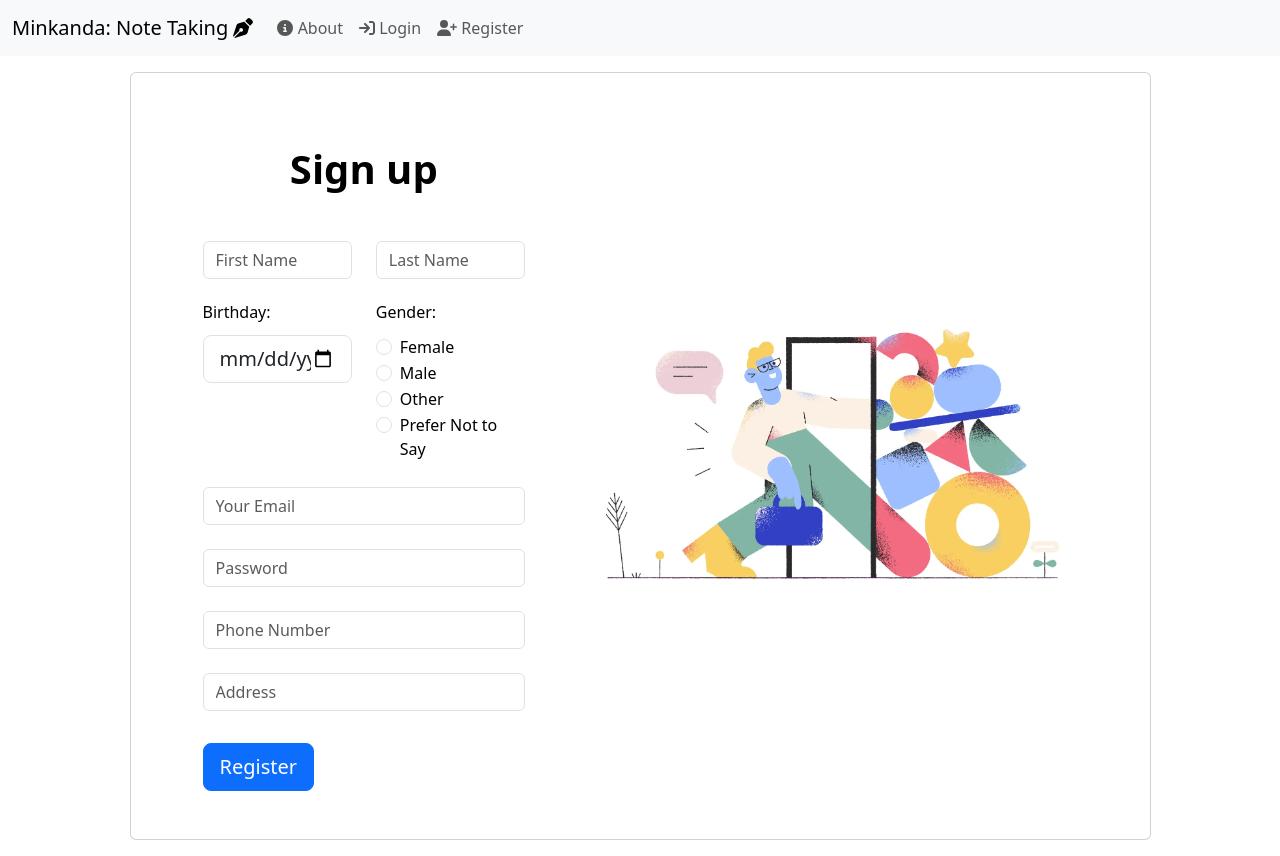
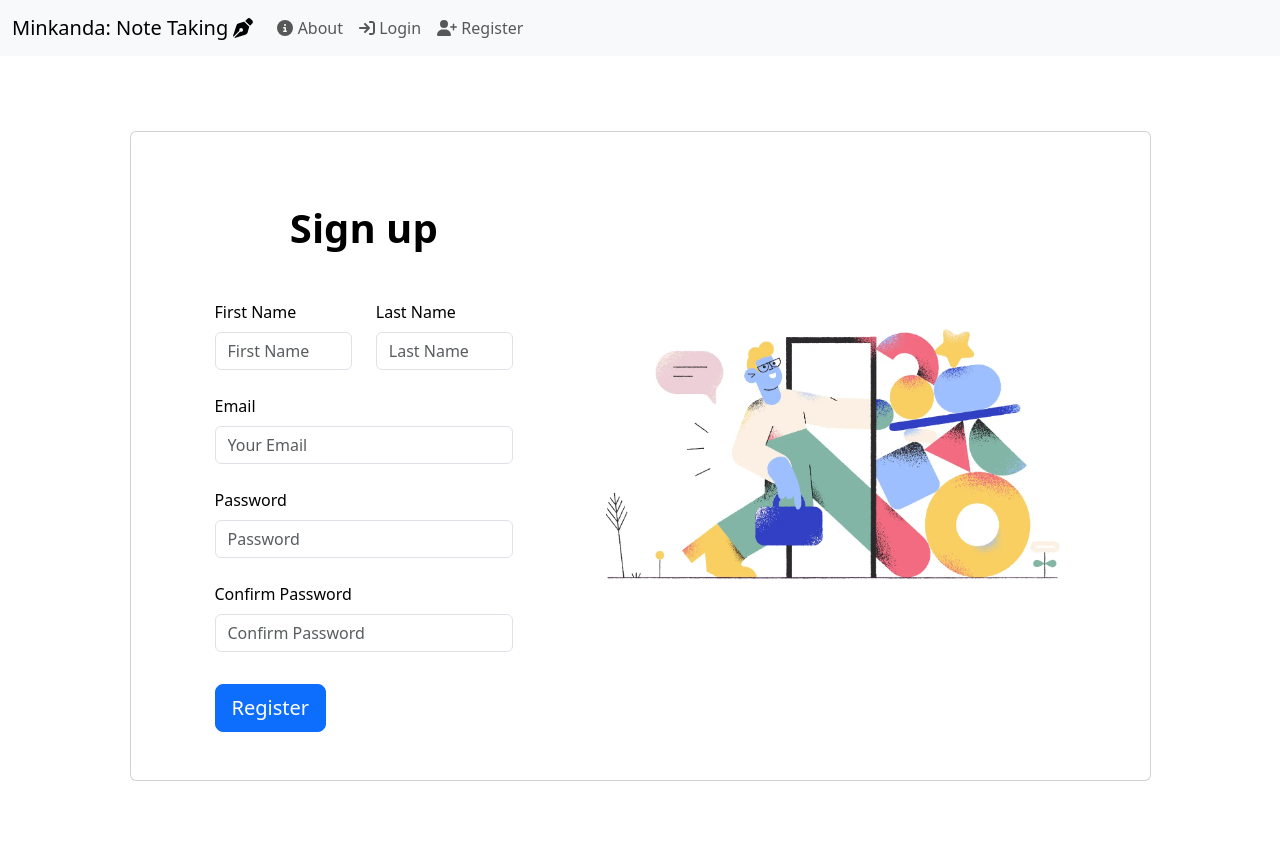
Before and after one commit to helenapedro/minkanda-frontend, a React (Create React App) app: page /register in a window 1280 px wide. Built offline with nearby package versions, Linux system fonts and the light colour scheme; what aws-rum-web would draw is missing.

Commit message:
new commit

```diff
--- a/src/forms/registerForm.jsx
+++ b/src/forms/registerForm.jsx
@@ -1,142 +1,112 @@
-import Gender from './Gender';
-import styles from './Forms.module.css';
-// import { FontAwesomeIcon } from '@fortawesome/react-fontawesome';
-// import { faUser, faCalendar, faGenderless,  } from '@fortawesome/free-solid-svg-icons';
+import React, { useState } from 'react';
+import { Container, Row, Col, Form, Button, Spinner } from 'react-bootstrap';
 
-const registerForm = (
+const RegisterForm = ({
      handleSubmit,
      email, setEmail,
      password, setPassword,
      firstname, setFirstname,
      lastname, setLastname,
-     birthday, setBirthday,
-     gender, setGender,
-     phoneNumber, setPhoneNumber,
-     address, setAddress,
      isLoading
-) => {
+}) => {
+     const [confirmPassword, setConfirmPassword] = useState('');
+     const [passwordMatchError, setPasswordMatchError] = useState('');
+
+     const handlePasswordChange = (e) => {
+          setPassword(e.target.value);
+          if (confirmPassword !== e.target.value) {
+               setPasswordMatchError('Passwords do not match');
+          } else {
+               setPasswordMatchError('');
+          }
+     };
+
+     const handleConfirmPasswordChange = (e) => {
+          setConfirmPassword(e.target.value);
+          if (password !== e.target.value) {
+               setPasswordMatchError('Passwords do not match');
+          } else {
+               setPasswordMatchError('');
+          }
+     };
+
      return (
-          <form className='mx-1 mx-md-4' onSubmit={handleSubmit}>
-               <div className='row'>
-                    <div className="col-md-6 mb-4">
-                         {/* <FontAwesomeIcon className='fa-lg fa-fw' icon={faUser} /> */}
-                         <div data-mdb-input-init className="form-outline flex-fill mb-0">
-                              <input
+          <Container>
+               <Form className="mx-1 mx-md-4" onSubmit={handleSubmit}>
+                    <Row>
+                         <Col md={6} className="mb-4">
+                              <Form.Group controlId="firstname">
+                                   <Form.Label>First Name</Form.Label>
+                                   <Form.Control
                                         type="text"
-                              id="form3Example1c"
                                         placeholder="First Name"
-                              className="form-control"
                                         value={firstname}
                                         onChange={(e) => setFirstname(e.target.value)}
                                         required
                                         autoComplete="given-name"
                                    />
-                         </div>
-                    </div>
-                    <div className="col-md-6 mb-4">
-                         {/* <FontAwesomeIcon className='fa-lg me-3 fa-fw' icon={faUser} /> */}
-                         <div className="form-outline flex-fill mb-0">
-                              <input
+                              </Form.Group>
+                         </Col>
+                         <Col md={6} className="mb-4">
+                              <Form.Group controlId="lastname">
+                                   <Form.Label>Last Name</Form.Label>
+                                   <Form.Control
                                         type="text"
-                              id="lastname"
-                              placeholder='Last Name'
-                              className="form-control"
+                                        placeholder="Last Name"
                                         value={lastname}
                                         onChange={(e) => setLastname(e.target.value)}
                                         required
                                         autoComplete="family-name"
                                    />
-                         </div>
-                    </div>
-               </div>
-               <div  className='row'>
-                    <div className="col-md-6 mb-4 align-items-center">
-                         {/* <FontAwesomeIcon className='fa-lg fa-fw' icon={faCalendar} /> */}
-                         <h6 className="mb-2 pb-1">Birthday: </h6>
-                         <div className="form-outline datepicker w-100">
-                              <input
-                              type="date"
-                              id="birthdayDate"
-                              className="form-control form-control-lg"
-                              value={birthday}
-                              onChange={(e) => setBirthday(e.target.value)}
-                              required
-                              />
-                         </div>
-                    </div>
-                    {/* <FontAwesomeIcon className='fa-lg fa-fw' icon={faGenderless} /> */}
-                    <Gender gender={gender} setGender={setGender} />
-               </div>
-               <div className="d-flex flex-row align-items-center mb-4">
-                    {/* <i className="fas fa-envelope fa-lg me-3 fa-fw"></i> */}
-                    <div className="form-outline flex-fill mb-0">
-                         <input
+                              </Form.Group>
+                         </Col>
+                    </Row>
+                    <Form.Group className="mb-4" controlId="email">
+                         <Form.Label>Email</Form.Label>
+                         <Form.Control
                               type="email"
-                              id="email"
-                              className="form-control"
-                              placeholder='Your Email'
+                              placeholder="Your Email"
                               value={email}
                               onChange={(e) => setEmail(e.target.value)}
                               required
                               autoComplete="email"
                          />
-                    </div>
-               </div>
-               <div className="d-flex flex-row align-items-center mb-4">
-                    {/* <i className="fas fa-lock fa-lg me-3 fa-fw"></i> */}
-                    <div className="form-outline flex-fill mb-0">
-                         <input
+                    </Form.Group>
+                    <Form.Group className="mb-4" controlId="password">
+                         <Form.Label>Password</Form.Label>
+                         <Form.Control
                               type="password"
-                              id="password"
-                              className="form-control"
-                              placeholder='Password'
+                              placeholder="Password"
                               value={password}
-                              onChange={(e) => setPassword(e.target.value)}
+                              onChange={handlePasswordChange}
                               required
                               autoComplete="new-password"
                          />
+                    </Form.Group>
+                    <Form.Group className="mb-4" controlId="confirmPassword">
+                         <Form.Label>Confirm Password</Form.Label>
+                         <Form.Control
+                              type="password"
+                              placeholder="Confirm Password"
+                              value={confirmPassword}
+                              onChange={handleConfirmPasswordChange}
+                              required
+                         />
+                         {passwordMatchError && <Form.Text className="text-danger">{passwordMatchError}</Form.Text>}
+                    </Form.Group>
+                    <div className="text-center text-lg-start mt-4 pt-2">
+                         <Button
+                              type="submit"
+                              variant="primary"
+                              size="lg"
+                              disabled={isLoading || passwordMatchError !== ''}
+                         >
+                              {isLoading ? <Spinner as="span" animation="border" size="sm" role="status" aria-hidden="true" /> : 'Register'}
+                         </Button>
                     </div>
-               </div>
-               <div className="d-flex flex-row align-items-center mb-4">
-                    {/* <i className="fas fa-phone fa-lg me-3 fa-fw"></i> */}
-                    <div className="form-outline flex-fill mb-0">
-                         <input
-                         type="tel"
-                         id="phoneNumber"
-                         className="form-control"
-                         placeholder="Phone Number"
-                         value={phoneNumber}
-                         onChange={(e) => setPhoneNumber(e.target.value)}
-                         autoComplete="tel"
-                         />
-                    </div>
-               </div>
-               <div className="d-flex flex-row align-items-center mb-4">
-                    {/* <i className="fas fa-home fa-lg me-3 fa-fw"></i> */}
-                    <div className="form-outline flex-fill mb-0">
-                         <input
-                         type="text"
-                         id="address"
-                         className="form-control"
-                         placeholder="Address"
-                         value={address}
-                         onChange={(e) => setAddress(e.target.value)}
-                         required
-                         autoComplete="address-line1"
-                         />
-                    </div>
-               </div>
-               <div className="text-center text-lg-start mt-4 pt-2">
-                    <button
-                         type="submit"
-                         className={`${styles.button} btn btn-primary btn-lg`}
-                         disabled={isLoading}
-                    >
-                         {isLoading ? 'Registering' : 'Register'}
-                    </button>
-               </div>
-          </form>
+               </Form>
+          </Container>
      );
-}
+};
 
-export default registerForm;
+export default RegisterForm;
--- a/src/pages/Register/Register.jsx
+++ b/src/pages/Register/Register.jsx
@@ -2,34 +2,22 @@ import React, { useState } from 'react';
 import { registerUser } from '../../services/auth';
 import { useNavigate } from 'react-router-dom';
 import styles from './Register.module.css';
-import registerForm from '../../forms/registerForm';
+import RegisterForm from '../../forms/RegisterForm';
 
 const Register = () => {
   const [email, setEmail] = useState('');
   const [password, setPassword] = useState('');
   const [firstname, setFirstname] = useState('');
   const [lastname, setLastname] = useState('');
-  const [birthday, setBirthday] = useState('');
-  const [gender, setGender] = useState('');
-  const [phoneNumber, setPhoneNumber] = useState('');
-  const [address, setAddress] = useState('');
+  const [isLoading, setIsLoading] = useState(false);
   const [error, setError] = useState(null);
-  const [isLoading, setIsLoading] = useState(false);
   const navigate = useNavigate();
 
   const handleSubmit = async (e) => {
     e.preventDefault();
     setIsLoading(true);
     try {
-      await registerUser({
-        email,
-        password,
-        firstname,
-        lastname,
-        birthday,
-        gender,
-        phoneNumber,
-        address });
+      await registerUser({ email, password, firstname, lastname });
       navigate('/login');
     } catch (err) {
       setError('Registration failed. Please try again.');
@@ -50,18 +38,19 @@ const Register = () => {
                   <div className='col-md-10 col-lg-6 col-xl-5 order-2 order-lg-1'>
                     <p className="text-center h1 fw-bold mb-5 mx-1 mx-md-4 mt-4">Sign up</p>
                     {error && <div className="alert alert-danger">{error}</div>}
-                    {registerForm(
-                      handleSubmit,
-                      email, setEmail,
-                      password, setPassword,
-                      firstname, setFirstname,
-                      lastname, setLastname,
-                      birthday, setBirthday,
-                      gender, setGender,
-                      phoneNumber, setPhoneNumber,
-                      address, setAddress,
-                      isLoading
-                    )}
+                    <RegisterForm
+                      handleSubmit={handleSubmit}
+                      email={email}
+                      setEmail={setEmail}
+                      password={password}
+                      setPassword={setPassword}
+                      firstname={firstname}
+                      setFirstname={setFirstname}
+                      lastname={lastname}
+                      setLastname={setLastname}
+                      isLoading={isLoading}
+                    />
+
                   </div>
                   <div className='col-md-10 col-lg-6 col-xl-7 d-flex align-items-center order-1 order-lg-2'>
                     <img src="./register.webp" className="img-fluid" alt=""/>
```
Also changed, not shown: src/services/auth.js (+2 -10 lines). Lines whose indentation alone changed are shown as unchanged.
